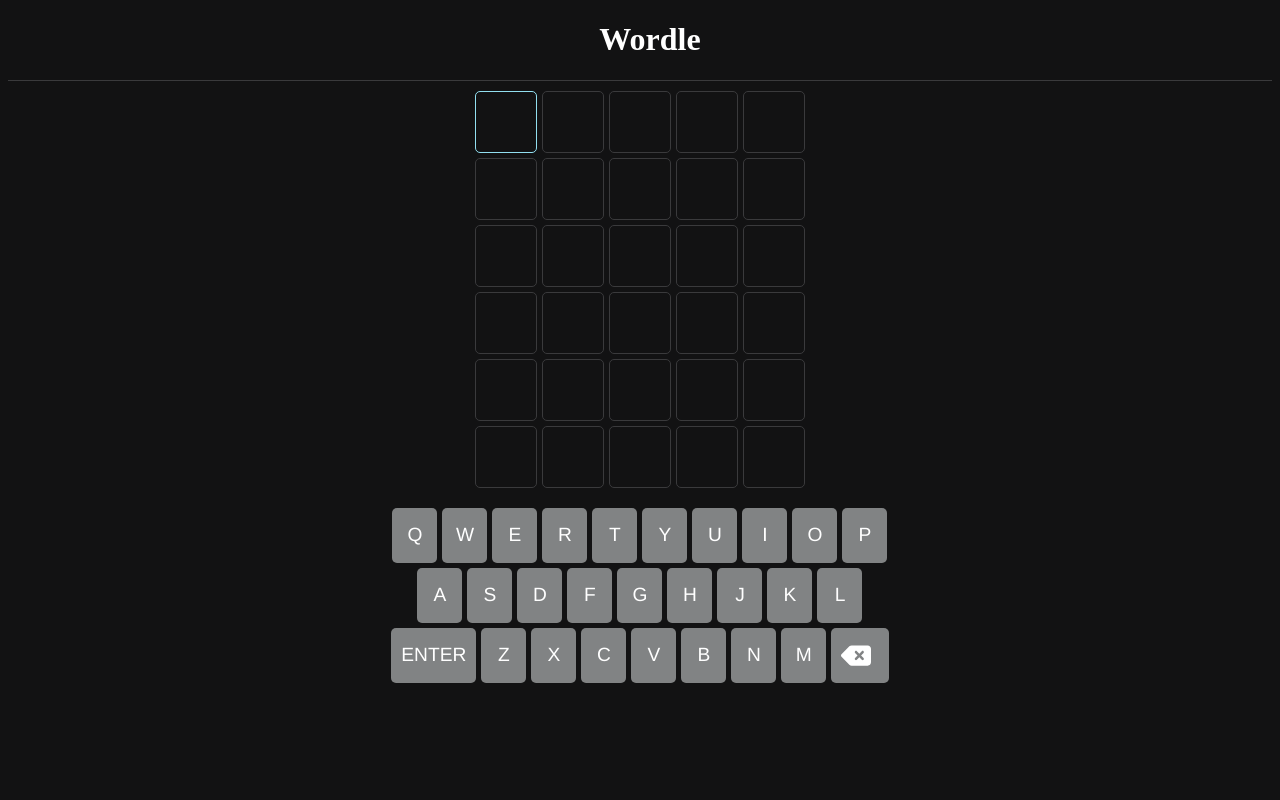
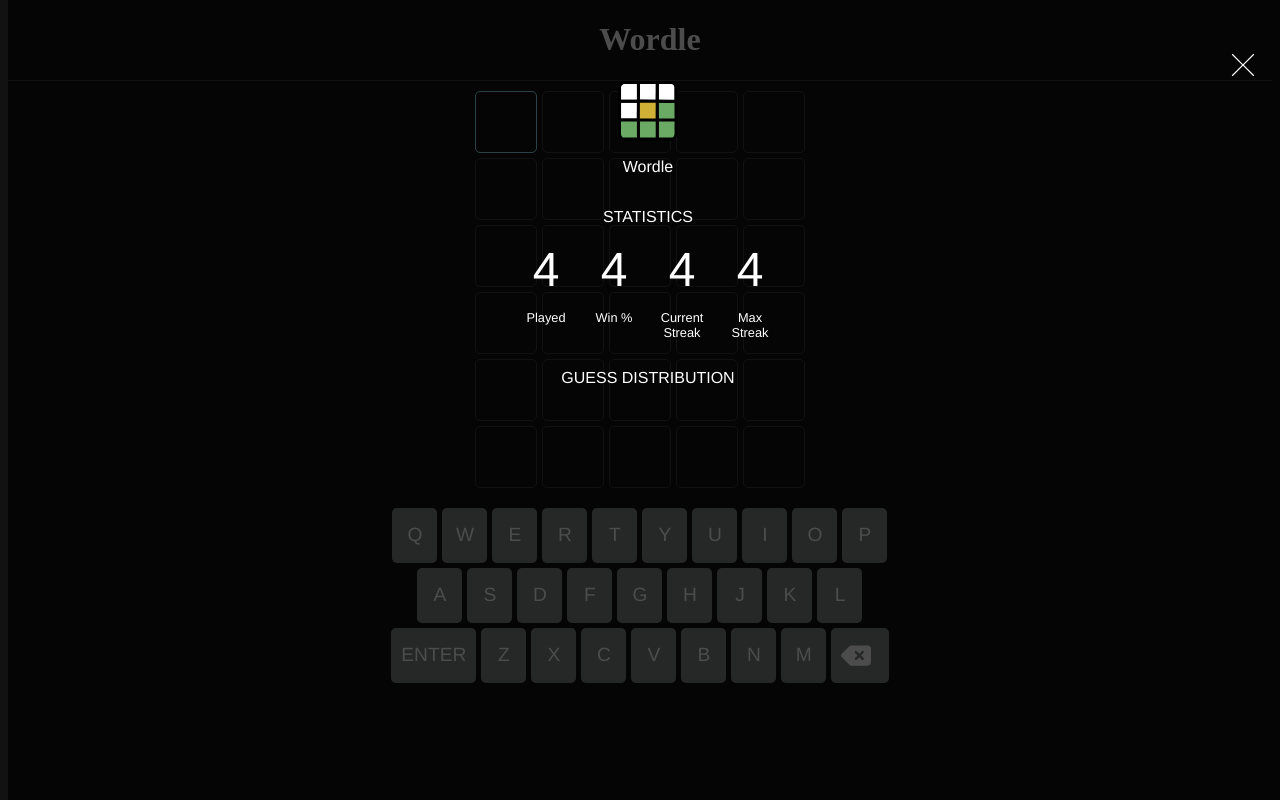
Before and after one commit to JesusGuti/Wordle-Clone, a website with bundled scripts: page index.html in a window 1280 px wide. Built offline with nearby package versions, Linux system fonts and the light colour scheme; a web font is replaced by a local one.

Commit message:
Added button and background

```diff
--- a/index.html
+++ b/index.html
@@ -22,6 +22,7 @@
     </main>
 
     <section class="distribution-information-modal">
+        <button class="close-button"></button>
         <img src='./assets/wordle-icon.svg' alt="wordle icon"/>
         <p>Wordle</p>
         <p>STATISTICS</p>
--- a/scripts/script.js
+++ b/scripts/script.js
@@ -123,7 +123,6 @@
 
             if (doesLetterExists) {
                 let indexOfLetter = selectedWordToArray.indexOf(letter, index)
-                console.log(indexOfLetter)
 
                 if (index === indexOfLetter) {
                     $squareToVerify.classList.add('correct')
--- a/style.css
+++ b/style.css
@@ -188,11 +188,28 @@
 }
 
 .distribution-information-modal {
+    background-color: rgba(0,0,0, 0.7);
     width: 100%;
+    height: 100%;
+    top: 0;
     display: flex;
     flex-direction: column;
     align-items: center;
-    display: none;
+    /* display: none; */
+    position: fixed;
+    z-index: 3;
+    padding-top: 50px;
+
+    & .close-button {
+        margin-inline-start: auto;
+        margin-right: 30px;
+        background-image: url('./icons/close-x.svg');
+        background-color: transparent;
+        width: 30px;
+        height: 30px;
+        color: var(--white);
+        border: none;
+    }
 
     & .information-row {
         display: flex;
```
Also changed, not shown: icons/close-x.svg (added).
